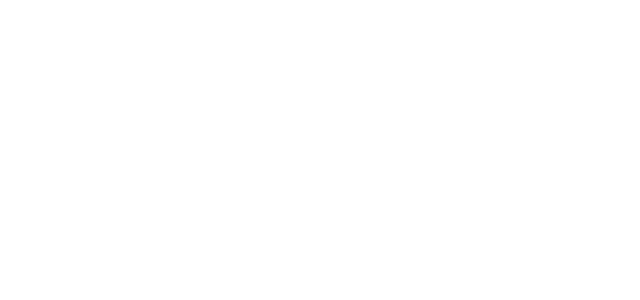
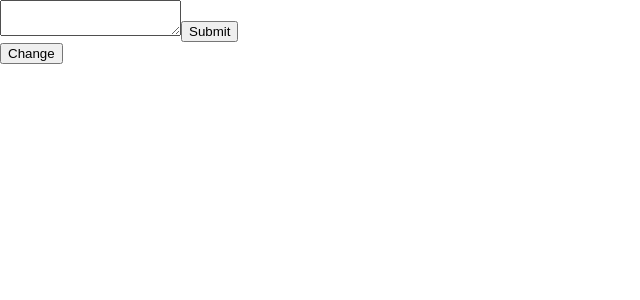
Before and after one commit to omonkulov/TypeFast, a React (Create React App) app: page / in a window 1280 px wide. Shown: the top 300 px of the page, without its empty margins (0-640 px from the left). Built offline with nearby package versions, Linux system fonts and the light colour scheme.

Commit message:
wrap the words

```diff
--- a/package.json
+++ b/package.json
@@ -1,5 +1,5 @@
 {
-  "name": "typefast",
+	"name": "typenotes",
 	"version": "0.1.0",
 	"private": true,
 	"dependencies": {
--- a/src/App.tsx
+++ b/src/App.tsx
@@ -1,9 +1,51 @@
+import React, { ReactElement } from "react";
+import { UserTextBox } from "./components/UserTextBox";
+import { useState, useEffect } from "react";
+import useKeyPress from "./hooks/useKeyPress";
 
 function App() {
-  return (
-    <div className="App">
-    </div>
-  );
+	const [noteToType, setNoteToType] = useState<null | string>(null);
+	const [currentChar, setCurrentChar] = useState<number>(0);
+
+	useKeyPress({
+		callback: (key: string) => {
+			console.log(key);
+		},
+	});
+
+	useEffect(() => {
+		console.log(noteToType);
+	}, [noteToType]);
+
+	const mapNote = (): null | Array<ReactElement> => {
+		if (!noteToType) return null;
+		let arr = noteToType.split("").map((letter, i) => {
+			return (
+				<span
+					key={i}
+					className={`${
+						currentChar === i
+							? "current"
+							: currentChar >= i
+							? "past"
+							: currentChar <= i
+							? "incoming"
+							: null
+					}`}
+				>
+					{letter}
+				</span>
+			);
+		});
+		return arr;
+	};
+	return (
+		<div className="App">
+			<UserTextBox setTypeText={setNoteToType} />
+			{mapNote()}
+			<button onClick={() => setCurrentChar((prev) => prev + 1)}>Change</button>
+		</div>
+	);
 }
 
 export default App;
--- /dev/null
+++ b/src/components/UserTextBox.tsx
@@ -0,0 +1,42 @@
+import React from "react";
+import { useRef } from "react";
+
+interface Props {
+	setTypeText: React.Dispatch<React.SetStateAction<null | string>>;
+}
+
+export const UserTextBox: React.FC<Props> = ({ setTypeText }) => {
+	const textAreaRef = useRef<HTMLTextAreaElement>(null);
+
+	const submitHandler = () => {
+		if (textAreaRef && textAreaRef.current) {
+			let arr = [];
+			for (let i = 0; i < textAreaRef.current.value.length; i++) {
+				let isWordStart = false;
+				let isWordEnd = false;
+				if (i === 0 || textAreaRef.current.value[i - 1] === " ")
+					isWordStart = true;
+				if (
+					i + 1 >= textAreaRef.current.value.length ||
+					textAreaRef.current.value[i + 1] === " "
+				)
+					isWordEnd = true;
+
+				arr.push({
+					key: textAreaRef.current.value[i],
+					wordStart: isWordStart,
+					wordEnd: isWordEnd,
+				});
+			}
+			console.log(arr);
+
+			setTypeText(textAreaRef.current.value);
+		}
+	};
+	return (
+		<div>
+			<textarea ref={textAreaRef} />
+			<button onClick={submitHandler}>Submit</button>
+		</div>
+	);
+};
--- /dev/null
+++ b/src/hooks/useKeyPress.tsx
@@ -0,0 +1,34 @@
+import { useState, useEffect } from "react";
+
+interface Params {
+	callback: (key: string) => void;
+}
+
+const useKeyPress = (options: Params) => {
+	const [keyPressed, setKeyPressed] = useState<null | string>(null);
+
+	useEffect(() => {
+		const downHandler = ({ key }: KeyboardEvent): void => {
+			if ((keyPressed !== key && key.length === 1) || key === "Backspace") {
+				setKeyPressed(key);
+				options.callback(key);
+			}
+		};
+
+		const upHandler = () => {
+			setKeyPressed(null);
+		};
+
+		window.addEventListener("keydown", downHandler);
+		window.addEventListener("keyup", upHandler);
+
+		return () => {
+			window.removeEventListener("keydown", downHandler);
+			window.removeEventListener("keyup", upHandler);
+		};
+	});
+
+	return keyPressed;
+};
+
+export default useKeyPress;
--- a/src/index.css
+++ /dev/null
@@ -1,13 +0,0 @@
-body {
-  margin: 0;
-  font-family: -apple-system, BlinkMacSystemFont, 'Segoe UI', 'Roboto', 'Oxygen',
-    'Ubuntu', 'Cantarell', 'Fira Sans', 'Droid Sans', 'Helvetica Neue',
-    sans-serif;
-  -webkit-font-smoothing: antialiased;
-  -moz-osx-font-smoothing: grayscale;
-}
-
-code {
-  font-family: source-code-pro, Menlo, Monaco, Consolas, 'Courier New',
-    monospace;
-}
--- a/src/index.tsx
+++ b/src/index.tsx
@@ -1,6 +1,6 @@
 import React from 'react';
 import ReactDOM from 'react-dom';
-import './index.css';
+import './styles/index.css';
 import App from './App';
 
 ReactDOM.render(
--- /dev/null
+++ b/src/styles/index.css
@@ -0,0 +1,20 @@
+body {
+	margin: 0;
+	font-family: -apple-system, BlinkMacSystemFont, "Segoe UI", "Roboto", "Oxygen",
+		"Ubuntu", "Cantarell", "Fira Sans", "Droid Sans", "Helvetica Neue",
+		sans-serif;
+	-webkit-font-smoothing: antialiased;
+	-moz-osx-font-smoothing: grayscale;
+}
+
+.past {
+	color: gray;
+}
+
+.current {
+	color: rgb(255, 0, 0);
+}
+
+.incoming {
+	color: rgb(37, 37, 37);
+}
```
Also changed, not shown: 1 other file (tests, documents, lock files or other folders). Lines whose indentation alone changed are shown as unchanged.
